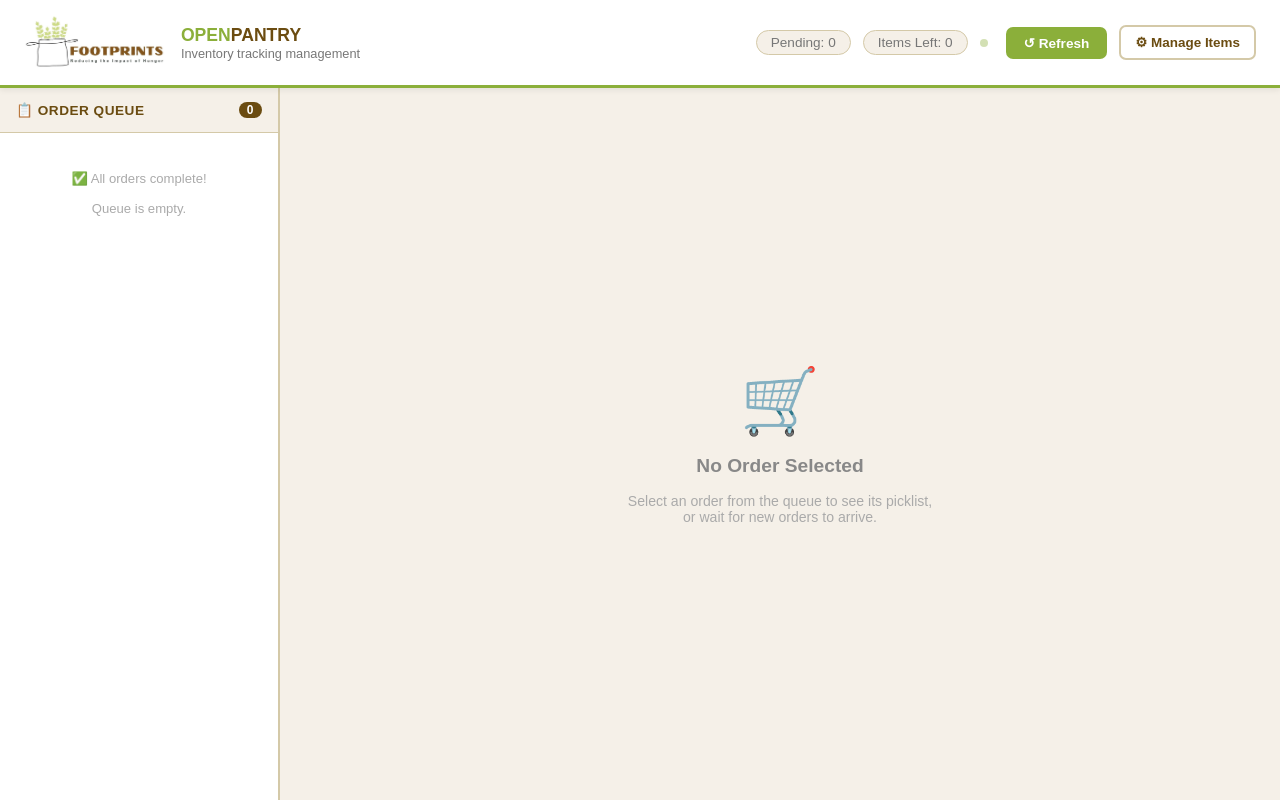
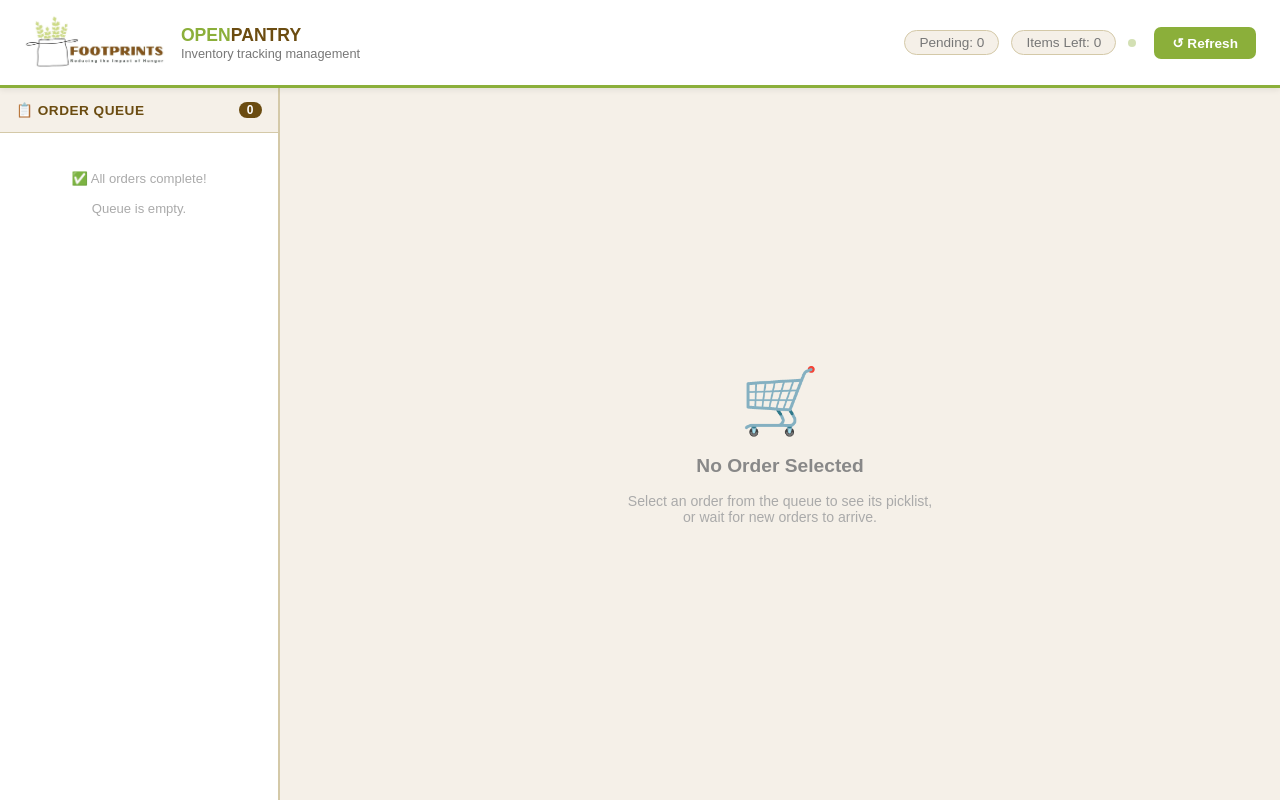
Before and after one commit to chromagic-development/OpenPantry, a PHP site: page /menucounter/orders/orders.php in a window 1280 px wide. Run offline with PHP 8.4, Linux system fonts and the light colour scheme; data that the repository does not hold is empty; some libraries are stand-ins or nearby versions.

Commit message:
Remove Manage Items button from orders header (#3)
The orders console header linked to ../admin via a "Manage Items"
button. Removing it to keep the orders view focused on order handling.

Co-authored-by: Claude Opus 4.8 <noreply@anthropic.com>

```diff
--- a/menucounter/orders/orders.php
+++ b/menucounter/orders/orders.php
@@ -345,7 +345,6 @@ if (!fsScheduleAllowsNow(foodscanSetting('access_schedule', ''))) {
     </div>
     <span class="refresh-dot" title="Auto-refreshing every 15s"></span>
     <button class="btn-refresh" onclick="loadOrders()">↺ Refresh</button>
-    <a href="../admin" class="btn-config">⚙ Manage Items</a>
   </div>
 </header>
 
```
